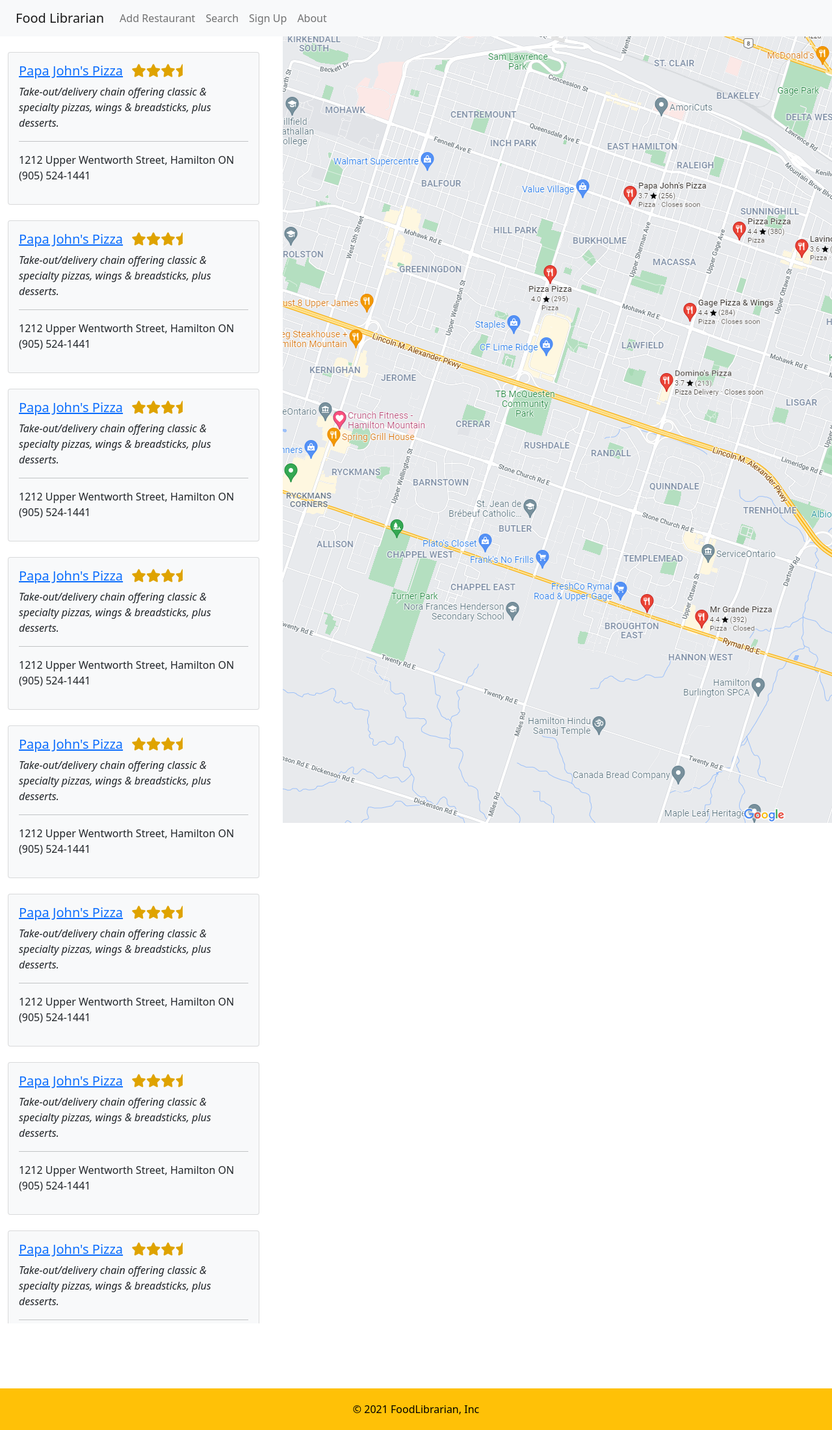
After one commit to RiteshPatel00/Food-Librarian, a PHP site: page /results_sample.html in a window 1280 px wide. The commit adds this page. Shown: the whole page at 65% size. Run offline with PHP 8.4, Linux system fonts and the light colour scheme; some libraries are stand-ins or nearby versions.

Commit message:
Registration and results page

```diff
--- /dev/null
+++ b/index.php
@@ -0,0 +1,3 @@
+<?php
+    echo "My first hosted webpage--" . time() . '----Sunny Bhatt, Computer Science'
+?>
--- /dev/null
+++ b/results_sample.html
@@ -0,0 +1,159 @@
+<html>
+    <head>
+        <link href="https://cdn.jsdelivr.net/npm/bootstrap@5.0.2/dist/css/bootstrap.min.css" rel="stylesheet" integrity="sha384-EVSTQN3/azprG1Anm3QDgpJLIm9Nao0Yz1ztcQTwFspd3yD65VohhpuuCOmLASjC" crossorigin="anonymous">
+        <link href="style.css" rel="stylesheet" />
+        <script src="https://kit.fontawesome.com/5982edd98c.js" crossorigin="anonymous"></script>
+        <meta name="viewport" content="width=device-width, initial-scale=1">
+    </head>
+    <body>
+        <nav class="navbar navbar-expand-lg navbar-light bg-light px-4">
+            <a class="navbar-brand" href="#">Food Librarian</a>
+            <button class="navbar-toggler" type="button" data-toggle="collapse" data-target="#navbarSupportedContent">
+              <span class="navbar-toggler-icon"></span>
+            </button>
+
+            <div class="collapse navbar-collapse" id="navbarSupportedContent">
+              <ul class="navbar-nav ml-auto">
+                <li class="nav-item">
+                    <a class="nav-link" href="#">Add Restaurant</a>
+                </li>
+                <li class="nav-item">
+                    <a class="nav-link" href="#">Search</a>
+                </li>
+                <li class="nav-item">
+                  <a class="nav-link" href="#">Sign Up</a>
+                </li>
+                <li class="nav-item">
+                  <a class="nav-link" href="#">About</a>
+                </li>
+              </ul>
+            </div>
+          </nav>
+        <div class="row">
+            <div class="col-12 col-md-6 col-lg-4 p-4 results-container">
+              <div class="card mb-4 bg-light">
+                <div class="card-body">
+                  <h5 class="card-title">
+                    <a href="#">Papa John's Pizza</a><span class="px-1"></span>
+                    <i class="fas fa-star"></i><i class="fas fa-star"></i><i class="fas fa-star"></i><i class="fas fa-star-half"></i>
+                  </h5>
+                  <p class="card-text">
+                    <i>Take-out/delivery chain offering classic & specialty pizzas, wings & breadsticks, plus desserts.</i>
+                    <hr/>
+                    1212 Upper Wentworth Street, Hamilton ON<br/>
+                    (905) 524-1441
+                  </p>
+                </div>
+              </div>
+              <div class="card mb-4 bg-light">
+                <div class="card-body">
+                  <h5 class="card-title">
+                    <a href="#">Papa John's Pizza</a><span class="px-1"></span>
+                    <i class="fas fa-star"></i><i class="fas fa-star"></i><i class="fas fa-star"></i><i class="fas fa-star-half"></i>
+                  </h5>
+                  <p class="card-text">
+                    <i>Take-out/delivery chain offering classic & specialty pizzas, wings & breadsticks, plus desserts.</i>
+                    <hr/>
+                    1212 Upper Wentworth Street, Hamilton ON<br/>
+                    (905) 524-1441
+                  </p>
+                </div>
+              </div>
+              <div class="card mb-4 bg-light">
+                <div class="card-body">
+                  <h5 class="card-title">
+                    <a href="#">Papa John's Pizza</a><span class="px-1"></span>
+                    <i class="fas fa-star"></i><i class="fas fa-star"></i><i class="fas fa-star"></i><i class="fas fa-star-half"></i>
+                  </h5>
+                  <p class="card-text">
+                    <i>Take-out/delivery chain offering classic & specialty pizzas, wings & breadsticks, plus desserts.</i>
+                    <hr/>
+                    1212 Upper Wentworth Street, Hamilton ON<br/>
+                    (905) 524-1441
+                  </p>
+                </div>
+              </div>
+              <div class="card mb-4 bg-light">
+                <div class="card-body">
+                  <h5 class="card-title">
+                    <a href="#">Papa John's Pizza</a><span class="px-1"></span>
+                    <i class="fas fa-star"></i><i class="fas fa-star"></i><i class="fas fa-star"></i><i class="fas fa-star-half"></i>
+                  </h5>
+                  <p class="card-text">
+                    <i>Take-out/delivery chain offering classic & specialty pizzas, wings & breadsticks, plus desserts.</i>
+                    <hr/>
+                    1212 Upper Wentworth Street, Hamilton ON<br/>
+                    (905) 524-1441
+                  </p>
+                </div>
+              </div>
+              <div class="card mb-4 bg-light">
+                <div class="card-body">
+                  <h5 class="card-title">
+                    <a href="#">Papa John's Pizza</a><span class="px-1"></span>
+                    <i class="fas fa-star"></i><i class="fas fa-star"></i><i class="fas fa-star"></i><i class="fas fa-star-half"></i>
+                  </h5>
+                  <p class="card-text">
+                    <i>Take-out/delivery chain offering classic & specialty pizzas, wings & breadsticks, plus desserts.</i>
+                    <hr/>
+                    1212 Upper Wentworth Street, Hamilton ON<br/>
+                    (905) 524-1441
+                  </p>
+                </div>
+              </div>
+              <div class="card mb-4 bg-light">
+                <div class="card-body">
+                  <h5 class="card-title">
+                    <a href="#">Papa John's Pizza</a><span class="px-1"></span>
+                    <i class="fas fa-star"></i><i class="fas fa-star"></i><i class="fas fa-star"></i><i class="fas fa-star-half"></i>
+                  </h5>
+                  <p class="card-text">
+                    <i>Take-out/delivery chain offering classic & specialty pizzas, wings & breadsticks, plus desserts.</i>
+                    <hr/>
+                    1212 Upper Wentworth Street, Hamilton ON<br/>
+                    (905) 524-1441
+                  </p>
+                </div>
+              </div>
+              <div class="card mb-4 bg-light">
+                <div class="card-body">
+                  <h5 class="card-title">
+                    <a href="#">Papa John's Pizza</a><span class="px-1"></span>
+                    <i class="fas fa-star"></i><i class="fas fa-star"></i><i class="fas fa-star"></i><i class="fas fa-star-half"></i>
+                  </h5>
+                  <p class="card-text">
+                    <i>Take-out/delivery chain offering classic & specialty pizzas, wings & breadsticks, plus desserts.</i>
+                    <hr/>
+                    1212 Upper Wentworth Street, Hamilton ON<br/>
+                    (905) 524-1441
+                  </p>
+                </div>
+              </div>
+              <div class="card mb-4 bg-light">
+                <div class="card-body">
+                  <h5 class="card-title">
+                    <a href="#">Papa John's Pizza</a><span class="px-1"></span>
+                    <i class="fas fa-star"></i><i class="fas fa-star"></i><i class="fas fa-star"></i><i class="fas fa-star-half"></i>
+                  </h5>
+                  <p class="card-text">
+                    <i>Take-out/delivery chain offering classic & specialty pizzas, wings & breadsticks, plus desserts.</i>
+                    <hr/>
+                    1212 Upper Wentworth Street, Hamilton ON<br/>
+                    (905) 524-1441
+                  </p>
+                </div>
+              </div>
+            </div>
+            <div class="col-12 col-md-6 col-lg-8">
+                <img src="images/sample_map.png"/>
+            </div>
+        </div>
+
+        <div class="footer text-center">
+            &copy; 2021 FoodLibrarian, Inc
+        </div>
+        <script src="https://code.jquery.com/jquery-3.3.1.slim.min.js" integrity="sha384-q8i/X+965DzO0rT7abK41JStQIAqVgRVzpbzo5smXKp4YfRvH+8abtTE1Pi6jizo" crossorigin="anonymous"></script>
+        <script src="https://cdnjs.cloudflare.com/ajax/libs/popper.js/1.14.3/umd/popper.min.js" integrity="sha384-ZMP7rVo3mIykV+2+9J3UJ46jBk0WLaUAdn689aCwoqbBJiSnjAK/l8WvCWPIPm49" crossorigin="anonymous"></script>
+        <script src="https://stackpath.bootstrapcdn.com/bootstrap/4.1.3/js/bootstrap.min.js" integrity="sha384-ChfqqxuZUCnJSK3+MXmPNIyE6ZbWh2IMqE241rYiqJxyMiZ6OW/JmZQ5stwEULTy" crossorigin="anonymous"></script>
+    </body>
+</html>
--- a/style.css
+++ b/style.css
@@ -1,19 +1,17 @@
 body, html {
-    background: white;
-    overflow-x: hidden;
+    width: 100%;
+    min-height: 100vh;
+    background-color: white;
+    overflow-x :hidden;
 }
 
 .navbar {
     background: rgb(241, 241, 241);
 }
 
-.orange {
-    color: #dfa300;
-}
-
 .footer {
-    position: absolute;
-    bottom: 0;
+    position: fixed;
+    bottom: 0px;
     padding: 20px;
     background: #ffc107;
     width: 100%;
@@ -25,3 +23,16 @@
     font-weight: bold;
     width: 100%;
 }
+
+.fa-star {
+    color: #dfa300;
+}
+
+.fa-star-half {
+    color: #dfa300;
+}
+
+.results-container {
+    overflow-y: scroll;
+    max-height: 90vh;
+}
```
Also changed, not shown: registration.html (renamed from index.html, +23 -11 lines), search.html (added, +52 -0 lines), images/phpa_johns_logo.png (added), images/sample_map.jpg (added), images/sample_map.png (added).
